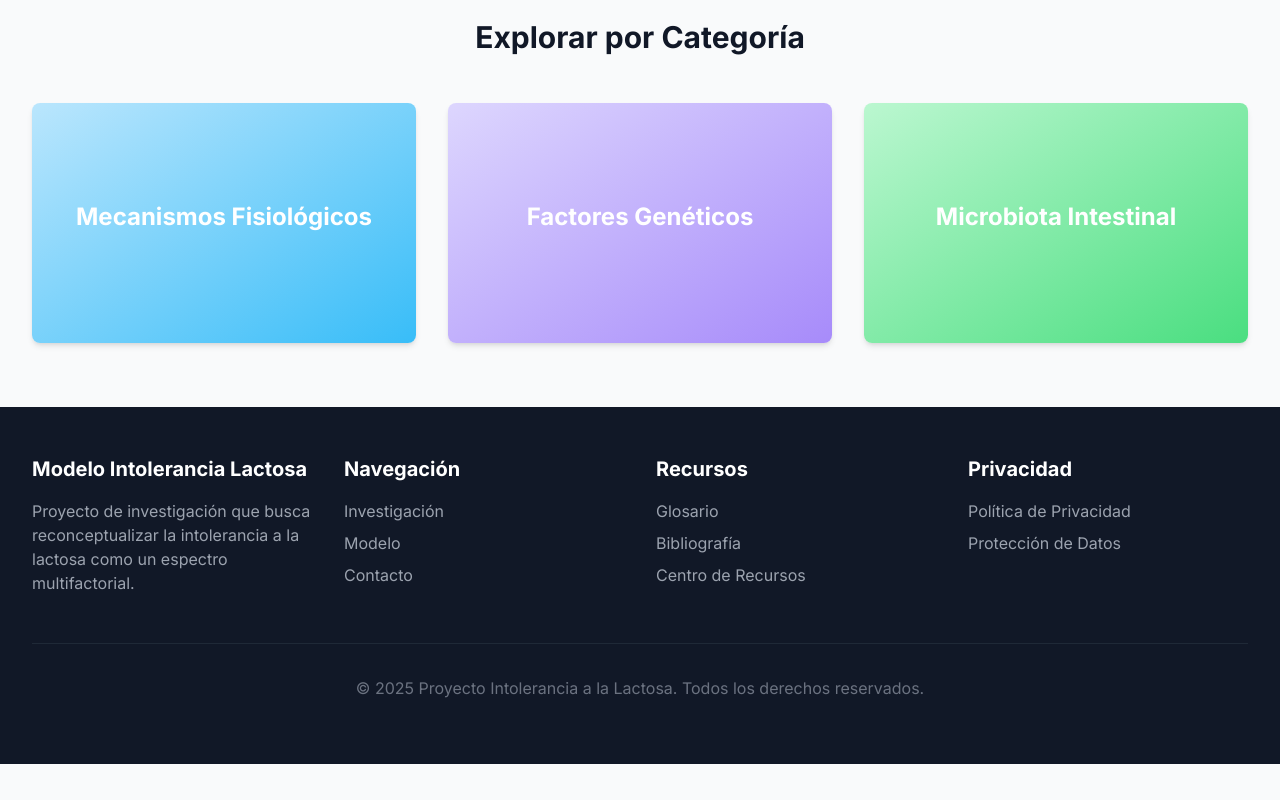
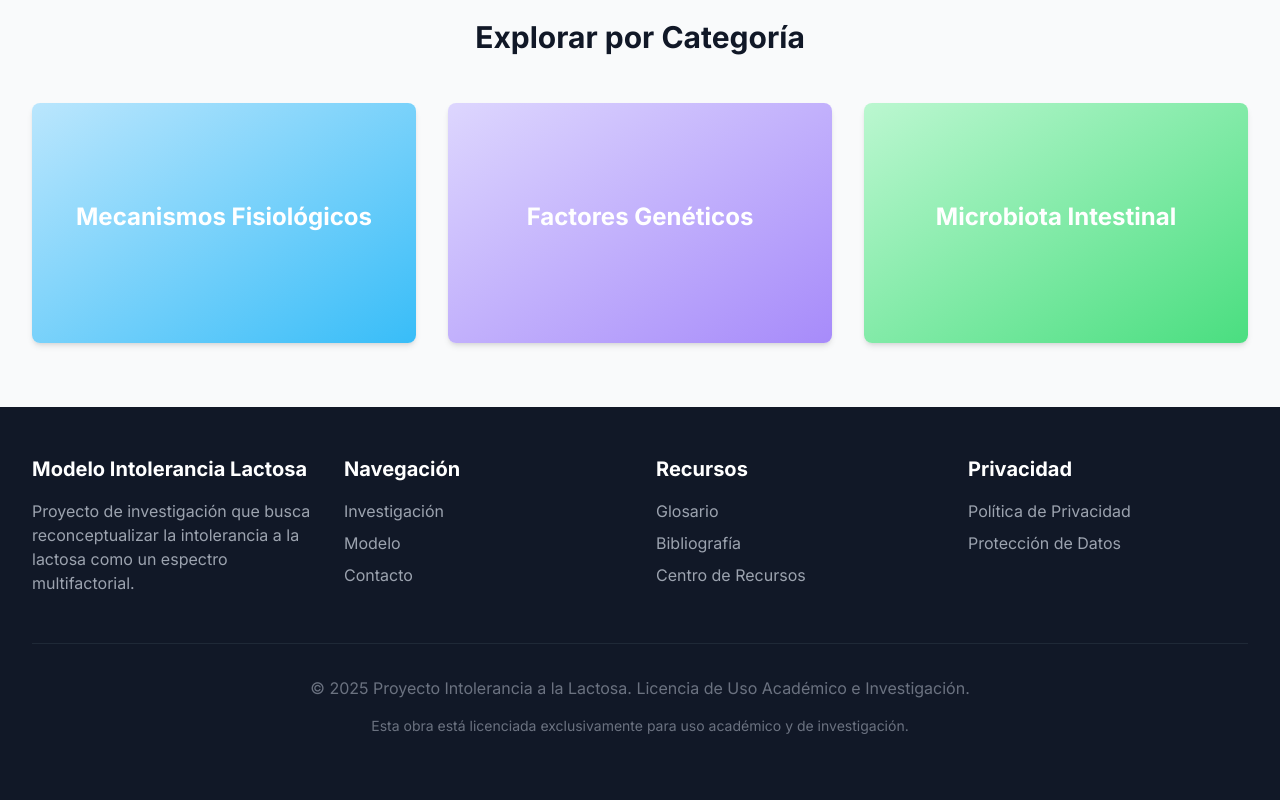
Before and after one commit to joellopezber/Lactose_Paper, a Next.js app: page / in a window 1280 px wide. Shown: the part 1191-1991 px from the top of the page. Before the commit the page ends 1955 px from the top, so only its background shows below. Built offline with nearby package versions, Linux system fonts and the light colour scheme.

Commit message:
Actualizar licencia a 'Uso Académico e Investigación'

```diff
--- a/src/components/Layout.tsx
+++ b/src/components/Layout.tsx
@@ -309,7 +309,8 @@ const Layout = ({
           </div>
 
           <div className="border-t border-gray-800 mt-8 pt-8 text-center text-gray-500">
-            <p>© {new Date().getFullYear()} Proyecto Intolerancia a la Lactosa. Todos los derechos reservados.</p>
+            <p>© {new Date().getFullYear()} Proyecto Intolerancia a la Lactosa. Licencia de Uso Académico e Investigación.</p>
+            <p className="mt-2 text-sm">Esta obra está licenciada exclusivamente para uso académico y de investigación.</p>
           </div>
         </div>
       </footer>
```
Also changed, not shown: 1 other file (tests, documents, lock files or other folders).
